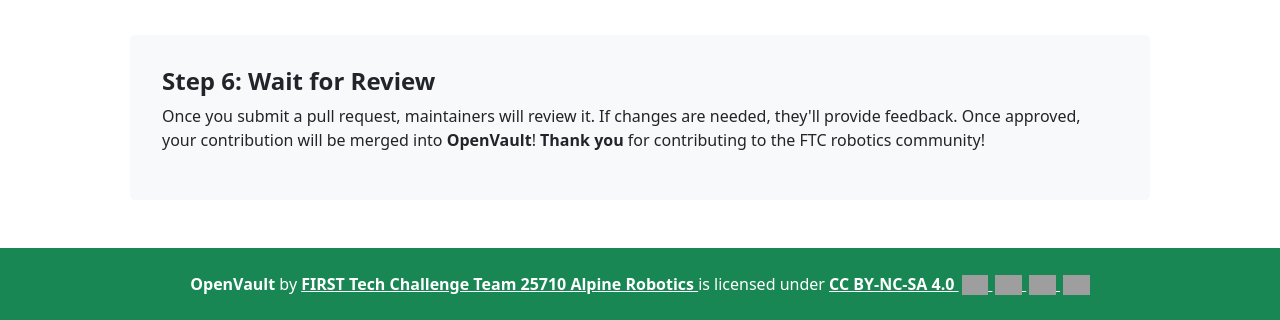
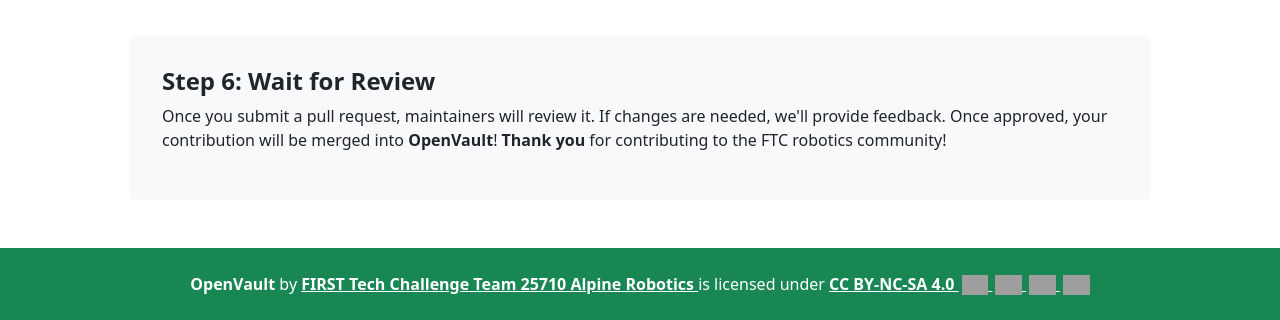
Before and after one commit to AlpineRobotics25710/OpenVault, a Flask app: page /contribute in a window 1280 px wide. Shown: the part 3332-3652 px from the top of the page. Run offline with Flask 3, Linux system fonts and the light colour scheme; some libraries are stand-ins or nearby versions; grey boxes are pictures that could not be loaded.

Commit message:
minor change

```diff
--- a/templates/ftc/contribute.html
+++ b/templates/ftc/contribute.html
@@ -159,7 +159,7 @@
             <h4 class="fw-bolder">Step 6: Wait for Review</h4>
             <p>
                 Once you submit a pull request, maintainers will review it.
-                If changes are needed, they'll provide feedback.
+                If changes are needed, we'll provide feedback.
                 Once approved, your contribution will be merged into <strong>OpenVault</strong>!
                 <strong>Thank you</strong> for contributing to the FTC robotics community!
             </p>
```
